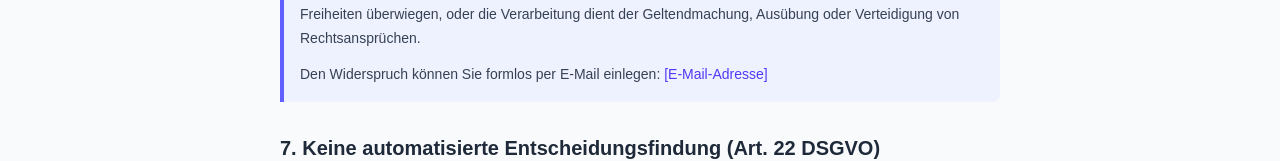
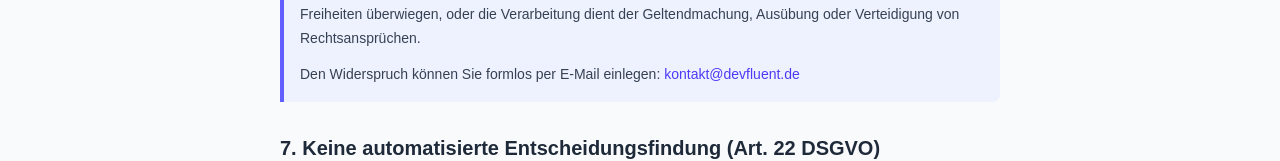
Before and after one commit to e-pallad/adhs-learning, a Next.js app: page /datenschutz in a window 1280 px wide. Shown: the part 2519-2680 px from the top of the page. Built offline with nearby package versions, Linux system fonts and the light colour scheme.

Commit message:
Update email address for legal contact

```diff
--- a/app/(legal)/datenschutz/page.tsx
+++ b/app/(legal)/datenschutz/page.tsx
@@ -199,8 +199,8 @@ export default function DatenschutzPage() {
             </p>
             <p>
               Den Widerspruch können Sie formlos per E-Mail einlegen:{" "}
-              <a href="mailto:[E-Mail-Adresse]" className="text-indigo-600 hover:underline">
-                [E-Mail-Adresse]
+              <a href="mailto:kontakt@devfluent.de" className="text-indigo-600 hover:underline">
+                kontakt@devfluent.de
               </a>
             </p>
           </div>
```
